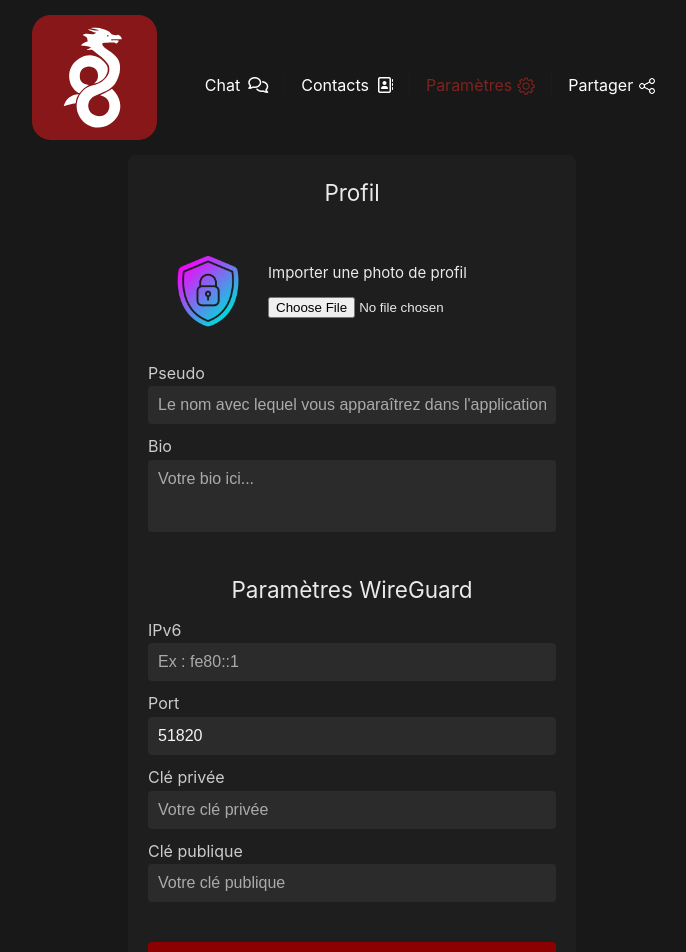
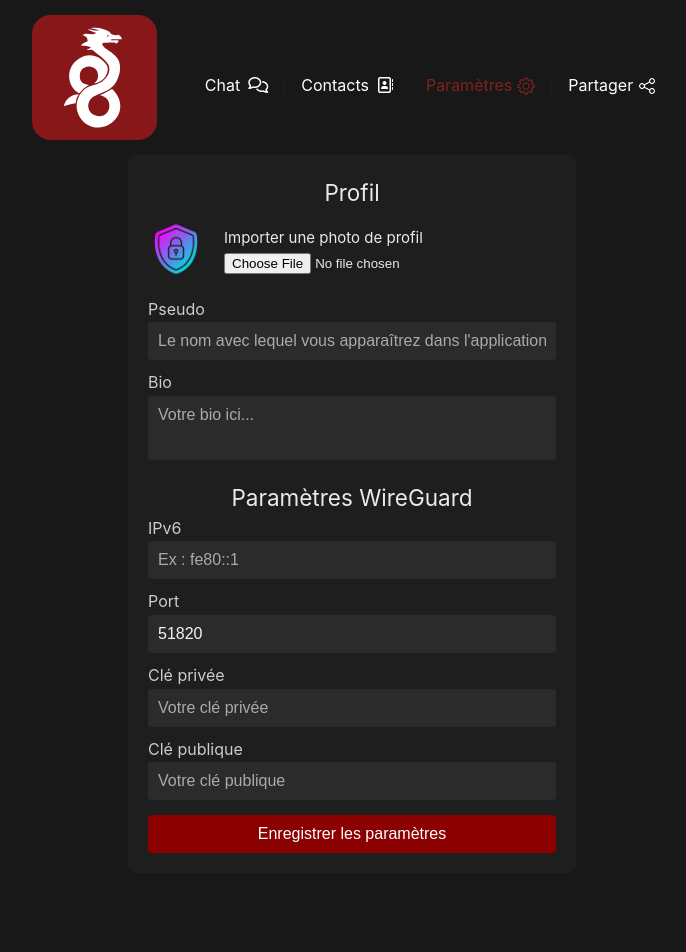
Before and after one commit to loouis-t/WireChat, a Vue app in the folder front/: page /settings in a window 1280 px wide. Shown: the top 952 px of the page, without its empty margins (288-974 px from the left). After the commit the page ends 873 px from the top, so only its background shows below. Built offline with nearby package versions, Linux system fonts and the light colour scheme.

Commit message:
[FIX] Refactor de toutes les classes CSS + suppression des styles avec ID + fix page ShareView + fix burger button

```diff
--- a/front/index.html
+++ b/front/index.html
@@ -7,7 +7,7 @@
     <title>Vite App</title>
   </head>
   <body>
-    <div id="app"></div>
+    <div class="app" id="app"></div>
     <script type="module" src="/src/main.ts"></script>
   </body>
 </html>
--- a/front/src/assets/main.css
+++ b/front/src/assets/main.css
@@ -1,6 +1,6 @@
 @import './base.css';
 
-#app {
+.app {
   width: 100%;
   font-weight: normal;
 }
@@ -20,13 +20,7 @@
 }
 
 @media (min-width: 1024px) {
-  body {
-    display: flex;
-    place-items: center;
-    width: 100%;
-  }
-
-  #app {
+  .app {
     display: flex;
     flex-direction: column;
     align-items: center;
@@ -34,4 +28,10 @@
     padding: 0 2rem;
     width: 100%;
   }
+
+  body {
+    display: flex;
+    place-items: center;
+    width: 100%;
+  }
 }
--- a/front/src/components/ChatInput.vue
+++ b/front/src/components/ChatInput.vue
@@ -21,6 +21,20 @@
 </script>
 
 <style scoped>
+.chat-input button {
+  padding: 8px 16px;
+  background-color: #88171a;
+  border: none;
+  border-radius: 18px;
+  color: #ffffff;
+  cursor: pointer;
+  font-weight: bold;
+}
+
+.chat-input button:hover {
+  background-color: #701916;
+}
+
 .chat-input {
   display: flex;
   align-items: center;
@@ -40,18 +54,4 @@
   border-radius: 20px;
   color: #eaeaea;
 }
-
-.chat-input button {
-  padding: 8px 16px;
-  background-color: #88171a;
-  border: none;
-  border-radius: 18px;
-  color: #fff;
-  cursor: pointer;
-  font-weight: bold;
-}
-
-.chat-input button:hover {
-  background-color: #701916;
-}
 </style>
--- a/front/src/components/ChatList.vue
+++ b/front/src/components/ChatList.vue
@@ -39,12 +39,12 @@
   border-bottom: 1px solid #2a2a2a;
 }
 
+.conversation-item.active {
+  background-color: #333333;
+}
+
 .conversation-item:hover {
   background-color: #2a2a2a;
-}
-
-.conversation-item.active {
-  background-color: #333333;
 }
 
 .conversation-line {
@@ -58,11 +58,6 @@
   color: #e0e0e0;
 }
 
-.last-time {
-  font-size: 0.85em;
-  color: #aaa;
-}
-
 .last-message {
   font-size: 0.9em;
   color: #cccccc;
@@ -70,4 +65,9 @@
   overflow: hidden;
   text-overflow: ellipsis;
 }
+
+.last-time {
+  font-size: 0.85em;
+  color: #aaaaaa;
+}
 </style>
--- a/front/src/components/ChatWindow.vue
+++ b/front/src/components/ChatWindow.vue
@@ -3,7 +3,7 @@
     <div class="chat-header">
       <span>{{ conversation.name }}</span>
       <button class="new-conversation-btn" @click="$emit('newConversation')">
-        <i class="fa-solid fa-plus" style="color: #ffffff"></i>
+        <i class="boutonNouvelleConversation fa-solid fa-plus"></i>
       </button>
     </div>
 
@@ -41,12 +41,8 @@
 </script>
 
 <style scoped>
-.chat-window {
-  display: flex;
-  flex-direction: column;
-  height: 100%;
-  width: 100%;
-  background-color: #181818;
+.boutonNouvelleConversation {
+  color: #ffffff;
 }
 
 .chat-header {
@@ -61,6 +57,22 @@
   border-top-right-radius: 8px;
 }
 
+.chat-window {
+  display: flex;
+  flex-direction: column;
+  height: 100%;
+  width: 100%;
+  background-color: #181818;
+}
+
+.messages {
+  flex: 1;
+  padding: 16px;
+  overflow-y: auto;
+  display: flex;
+  flex-direction: column;
+}
+
 .new-conversation-btn {
   background-color: transparent;
   border: none;
@@ -71,12 +83,4 @@
 .new-conversation-btn:hover {
   text-decoration: underline;
 }
-
-.messages {
-  flex: 1;
-  padding: 16px;
-  overflow-y: auto;
-  display: flex;
-  flex-direction: column;
-}
 </style>
--- a/front/src/views/ChatView.vue
+++ b/front/src/views/ChatView.vue
@@ -114,6 +114,15 @@
   border-radius: 8px;
 }
 
+.no-conversation {
+  flex: 1;
+  display: flex;
+  align-items: center;
+  justify-content: center;
+  color: #999999;
+  font-style: italic;
+}
+
 .right-pane {
   flex: 1;
   display: flex;
@@ -124,15 +133,6 @@
   border-bottom-right-radius: 8px;
 }
 
-.no-conversation {
-  flex: 1;
-  display: flex;
-  align-items: center;
-  justify-content: center;
-  color: #999;
-  font-style: italic;
-}
-
 @media (max-width: 768px) {
   .app-container {
     width: 100%;
@@ -140,14 +140,14 @@
     flex-direction: column;
   }
 
+  .left-pane {
+    display: none;
+  }
+
   .right-pane {
     width: 100%;
     height: 100%;
     border-radius: 0;
   }
-
-  .left-pane {
-    display: none;
-  }
 }
 </style>
--- a/front/src/views/ContactsView.vue
+++ b/front/src/views/ContactsView.vue
@@ -148,14 +148,9 @@
 </template>
 
 <style scoped>
-.table {
-  width: 100%;
-  height: 100%;
-}
-
 .boutonsOptions {
-  background-color: #7d2320;
-  border-color: #7d2320;
+  background-color: #88171a;
+  border-color: #88171a;
   border-radius: 8px;
   border-style: none;
   color: #ffffff;
@@ -163,13 +158,14 @@
   text-align: center;
   vertical-align: middle;
   width: 38px;
-  margin: 0 5px;
+  margin: 0px 3px;
   transition: background-color 0.2s ease;
 }
 
 .boutonsOptions:hover {
   background-color: #a52a2a;
   border-color: #a52a2a;
+  cursor: pointer;
 }
 
 .celluleBoutonsOptions {
@@ -192,6 +188,11 @@
 
 .photosProfil {
   height: 48px;
+}
+
+.table {
+  width: 100%;
+  height: 100%;
 }
 
 a {
--- a/front/src/views/SettingsView.vue
+++ b/front/src/views/SettingsView.vue
@@ -37,7 +37,7 @@
       <h2>Profil</h2>
     </div>
     <div class="blocPhotoProfil">
-      <img id="photoProfil" src="../assets/profilePicture.png" />
+      <img class="photoProfil" src="../assets/profilePicture.png" />
       <div class="blocImportPhotoProfil input-group">
         <label for="configFile">Importer une photo de profil</label>
         <input type="file" @change="handleFileUpload" accept=".jpg,.jpeg,.png" />
@@ -55,7 +55,12 @@
       </div>
       <div class="form-group">
         <label for="bio">Bio</label>
-        <textarea id="bio" v-model="profile.bio" placeholder="Votre bio ici..."></textarea>
+        <textarea
+          class="bio"
+          id="bio"
+          v-model="profile.bio"
+          placeholder="Votre bio ici..."
+        ></textarea>
       </div>
       <div class="page-container">
         <div class="settings-container">
@@ -64,7 +69,7 @@
           </div>
           <form @submit.prevent="saveSettings" class="settings-form">
             <div class="form-group">
-              <label for="ipv6">IPv6</label>
+              <label class="ipv6" for="ipv6">IPv6</label>
               <input id="ipv6" type="text" v-model="settings.ipv6" placeholder="Ex : fe80::1" />
             </div>
             <div class="form-group">
@@ -95,7 +100,7 @@
               />
             </div>
             <div class="form-group">
-              <button id="boutonSubmit" type="submit">Enregistrer les paramètres</button>
+              <button class="boutonSubmit" type="submit">Enregistrer les paramètres</button>
             </div>
           </form>
         </div>
@@ -105,8 +110,35 @@
 </template>
 
 <style>
-#boutonSubmit {
+.bio {
+  background-color: #2b2b2b;
+  border: none;
+  border-radius: 4px;
+  color: #f5f5f5;
+  font-family: Arial, sans-serif;
+  padding: 10px;
+  height: 8vh;
+  resize: none;
+}
+
+.blocImportPhotoProfil {
+  display: grid;
+  padding-top: 5px;
+  text-align: left;
+  width: 70%;
+}
+
+.blocPhotoProfil {
+  display: flex;
+  margin-bottom: 10px;
+}
+
+.boutonSubmit {
   margin-top: 40px;
+}
+
+.ipv6 {
+  margin-top: 0px !important;
 }
 
 .page-container {
@@ -116,141 +148,9 @@
   justify-content: center;
 }
 
-.settings-container {
-  background-color: #1e1e1e;
-  border-radius: 8px;
-  color: #eaeaea;
-  margin-top: 20px;
-  padding: 20px;
-  width: 35vw;
-}
-
-.settings-header {
-  text-align: center;
-}
-
-.settings-form .form-group {
-  display: flex;
-  flex-direction: column;
-}
-
-.settings-form label {
-  font-size: 1rem;
-  color: #ccc;
-}
-
-.settings-form input {
-  border-radius: 4px;
-  border: none;
-  background-color: #2b2b2b;
-  color: #f5f5f5;
-  font-size: 1rem;
-}
-
-.settings-form input:focus {
-  border: none;
-  outline: none;
-  background-color: #3b3b3b;
-}
-
-.settings-form input::placeholder {
-  color: #aaa;
-}
-
-.settings-form button {
-  width: 100%;
-  border: none;
-  border-radius: 4px;
-  background-color: #8b0000;
-  color: #fff;
-  font-size: 1rem;
-  cursor: pointer;
-  transition: background-color 0.2s ease;
-}
-
-.settings-form button:hover {
-  background-color: #5a0000;
-}
-
-.profile-container {
-  color: #eaeaea;
-  background-color: #1e1e1e;
-  border-radius: 8px;
-  width: 35vw;
-  height: 70vh;
-}
-
-.profile-header {
-  text-align: center;
-}
-
-.blocPhotoProfil {
-  display: flex;
-  margin-bottom: 20px;
-}
-
-.blocImportPhotoProfil {
-  display: inline;
-  text-align: center;
-  width: 70%;
-}
-
-.profile-form .form-group {
-  display: flex;
-  flex-direction: column;
-}
-
-.profile-form label {
-  font-size: 1rem;
-  color: #cccccc;
-}
-
-.profile-form input,
-.profile-form textarea {
-  border-radius: 4px;
-  border: none;
-  background-color: #2b2b2b;
-  color: #f5f5f5;
-  font-size: 1rem;
-}
-
-.profile-form input:focus,
-.profile-form textarea:focus {
-  background-color: #3b3b3b;
-  border: none;
-  outline: none;
-}
-
-.profile-form input::placeholder,
-.profile-form textarea::placeholder {
-  color: #aaaaaa;
-}
-
-#bio {
-  background-color: #2b2b2b;
-  border: none;
-  border-radius: 4px;
-  color: #f5f5f5;
-  font-family: Arial, sans-serif;
-  padding: 10px;
-  height: 9vh;
-  resize: none;
-}
-
-#photoProfil {
-  height: 80px;
-  margin: 0px 20px;
-}
-
-.blocImportPhotoProfil {
-  display: grid;
-  padding-top: 10px;
-  text-align: left;
-  width: 70%;
-}
-
-.blocPhotoProfil {
-  display: flex;
+.photoProfil {
+  height: 56px;
+  margin-right: 20px;
 }
 
 .profile-container {
@@ -260,11 +160,6 @@
   height: 75vh;
   padding: 20px;
   width: 35vw;
-}
-
-.profile-header {
-  margin-bottom: 40px;
-  text-align: center;
 }
 
 .profile-form .form-group {
@@ -289,36 +184,99 @@
   background-color: #5a0000;
 }
 
-.profile-form input {
+.profile-form input,
+.profile-form textarea {
+  background-color: #2b2b2b;
+  border: none;
+  border-radius: 4px;
+  color: #f5f5f5;
+  font-size: 1rem;
+  padding: 10px;
+}
+
+.profile-form input:focus,
+.profile-form textarea:focus {
+  background-color: #3b3b3b;
+  border: none;
+  outline: none;
+}
+
+.profile-form input::placeholder,
+.profile-form textarea::placeholder {
+  color: #aaaaaa;
+}
+
+.profile-form label {
+  color: #cccccc;
+  font-size: 1rem;
+  margin-top: 10px;
+}
+
+.profile-header {
+  margin-bottom: 10px;
+  text-align: center;
+}
+
+.settings-container {
+  background-color: #1e1e1e;
+  border-radius: 8px;
+  color: #eaeaea;
+  padding: 20px;
+  width: 35vw;
+}
+
+.settings-form button {
+  width: 100%;
+  border: none;
+  border-radius: 4px;
+  background-color: #8b0000;
+  color: #ffffff;
+  font-size: 1rem;
+  cursor: pointer;
+  transition: background-color 0.2s ease;
+}
+
+.settings-form button:hover {
+  background-color: #5a0000;
+}
+
+.settings-form .form-group {
+  display: flex;
+  flex-direction: column;
+}
+
+.settings-form input {
   border-radius: 4px;
   border: none;
   background-color: #2b2b2b;
   color: #f5f5f5;
   font-size: 1rem;
-  padding: 10px;
 }
 
-.profile-form input:focus {
-  background-color: #3b3b3b;
+.settings-form input:focus {
   border: none;
   outline: none;
+  background-color: #3b3b3b;
 }
 
-.profile-form input::placeholder {
+.settings-form input::placeholder {
   color: #aaaaaa;
 }
 
-.profile-form label {
-  margin-top: 10px;
+.settings-form label {
   font-size: 1rem;
   color: #cccccc;
 }
 
+.settings-header {
+  text-align: center;
+}
+
 /* Responsivité */
 @media (max-width: 768px) {
-  .settings-container,
-  .profile-container {
-    width: 90vw;
+  .bio {
+    width: 100%;
+    height: 15vh;
   }
 
   .blocImportPhotoProfil {
@@ -326,18 +284,13 @@
     display: block;
   }
 
+  .profile-container,
+  .settings-container {
+    width: 90vw;
+  }
+
   .profile-form {
     width: 100%;
   }
-
-  #configFile {
-    width: 70%;
-    text-align: left;
-  }
-
-  #bio {
-    width: 100%;
-    height: 15vh;
-  }
 }
 </style>
```
Also changed, not shown: front/src/App.vue (+86 -78 lines), front/src/components/NewConversation.vue (+53 -57 lines), front/src/views/ShareView.vue (+21 -26 lines).
